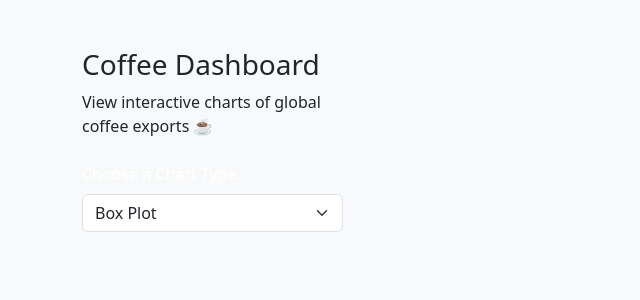
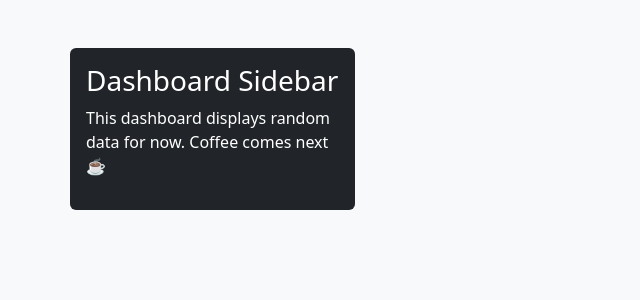
Before and after one commit to CooperJB710/dashboard_project, a Flask app: template templates/index.html in a window 1280 px wide. Shown: the top 300 px of the page, without its empty margins (0-640 px from the left). Run offline with Flask 3, Linux system fonts and the light colour scheme; the template is opened without the code that fills it, so the values that code supplies are empty; some libraries are stand-ins or nearby versions.

Commit message:
Final git save

```diff
--- a/app.py
+++ b/app.py
@@ -3,6 +3,7 @@ import plotly.express as px
 import pandas as pd
 import json
 import plotly
+import os
 
 app = Flask(__name__)
 
@@ -11,17 +12,29 @@ def index():
     chart_type = request.form.get("chart_type", "box")
 
     # Load coffee export data
-    df = pd.read_csv("coffee_exports.csv")
+    csv_path = os.path.join(os.path.dirname(__file__), "coffee_exports.csv")
+    df = pd.read_csv(csv_path)
 
-    # Chart selection
+    # Clean column names
+    df.columns = [col.strip() for col in df.columns]
+
+    # Confirm required columns
+    required_cols = ["Country", "Export_Tons", "Region"]
+    if not all(col in df.columns for col in required_cols):
+        return f"Error: Expected columns {required_cols} not found. Found: {list(df.columns)}"
+
+    # Chart generation
     if chart_type == "bar":
-        fig = px.bar(df, x="Country", y="Export Quantity", color="Coffee type", title="Coffee Exports by Country")
+        fig = px.bar(df, x="Country", y="Export_Tons", color="Region",
+                     title="Coffee Exports (Tons) by Country")
     elif chart_type == "scatter":
-        fig = px.scatter(df, x="Country", y="Export Quantity", color="Coffee type", title="Coffee Export Scatter Plot")
+        fig = px.scatter(df, x="Country", y="Export_Tons", color="Region",
+                         title="Coffee Export Scatter Plot")
     else:
-        fig = px.box(df, x="Country", y="Export Quantity", color="Coffee type", title="Coffee Export Distribution")
+        fig = px.box(df, x="Country", y="Export_Tons", color="Region",
+                     title="Coffee Export Distribution")
 
-    # Dark mode styling
+    # Dark theme
     fig.update_layout(
         plot_bgcolor='#1a1c23',
         paper_bgcolor='#1a1c23',
@@ -33,7 +46,9 @@ def index():
     fig.update_xaxes(showgrid=False, color='#cccccc')
     fig.update_yaxes(showgrid=False, color='#cccccc')
 
+    # Convert to JSON
     graphJSON = json.dumps(fig, cls=plotly.utils.PlotlyJSONEncoder)
+
     return render_template("index.html", graphJSON=graphJSON, chart_type=chart_type)
 
 if __name__ == "__main__":
--- a/templates/index.html
+++ b/templates/index.html
@@ -1,7 +1,7 @@
 <!DOCTYPE html>
 <html>
 <head>
-    <title>Coffee Export Dashboard</title>
+    <title>Flask Dashboard</title>
     <link href="https://cdn.jsdelivr.net/npm/bootstrap@5.3.0/dist/css/bootstrap.min.css" rel="stylesheet">
     <script src="https://cdn.plot.ly/plotly-latest.min.js"></script>
     <link rel="stylesheet" href="{{ url_for('static', filename='style.css') }}">
@@ -10,22 +10,12 @@
     <div class="container mt-5">
         <div class="row">
             <!-- Sidebar -->
-            <div class="col-md-3 sidebar">
-                <h3>Coffee Dashboard</h3>
-                <p>View interactive charts of global coffee exports ☕</p>
-
-                <!-- Dropdown Form -->
-                <form method="POST" class="mt-4">
-                    <label for="chart_type" class="form-label text-white">Choose a Chart Type:</label>
-                    <select name="chart_type" id="chart_type" class="form-select" onchange="this.form.submit()">
-                        <option value="box" {% if chart_type == 'box' %}selected{% endif %}>Box Plot</option>
-                        <option value="bar" {% if chart_type == 'bar' %}selected{% endif %}>Bar Chart</option>
-                        <option value="scatter" {% if chart_type == 'scatter' %}selected{% endif %}>Scatter Plot</option>
-                    </select>
-                </form>
+            <div class="col-md-3 bg-dark text-white p-3 rounded">
+                <h3>Dashboard Sidebar</h3>
+                <p>This dashboard displays random data for now. Coffee comes next ☕</p>
             </div>
 
-            <!-- Chart Area -->
+            <!-- Chart -->
             <div class="col-md-9">
                 <div id="chart"></div>
             </div>
```
